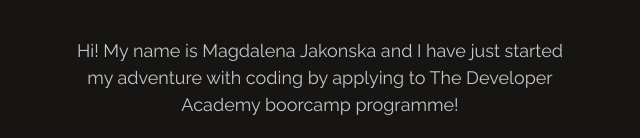
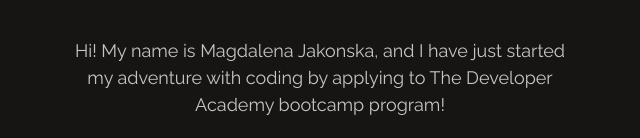
Before and after one commit to Magda-J/Portfolio-Page, a plain HTML site: page index.html in a window 1280 px wide. Shown: the part 814-952 px from the top of the page, 320-960 px from the left. Drawn offline with nearby package versions, Linux system fonts and the light colour scheme.

Commit message:
Update index.html

```diff
--- a/index.html
+++ b/index.html
@@ -231,8 +231,7 @@
         <p
           class="mx-auto mt-[40px] mb-[54px] text-[18px] font-light text-[#C5C5C5] text-center max-w-lg"
         >
-          Hi! My name is Magdalena Jakonska and I have just started my adventure
-          with coding by applying to The Developer Academy boorcamp programme!
+          Hi! My name is Magdalena Jakonska, and I have just started my adventure with coding by applying to The Developer Academy bootcamp program!
         </p>
         <div class="text-center">
           <a href="mailto:magdalena.jakonska@gmail.com"
```
